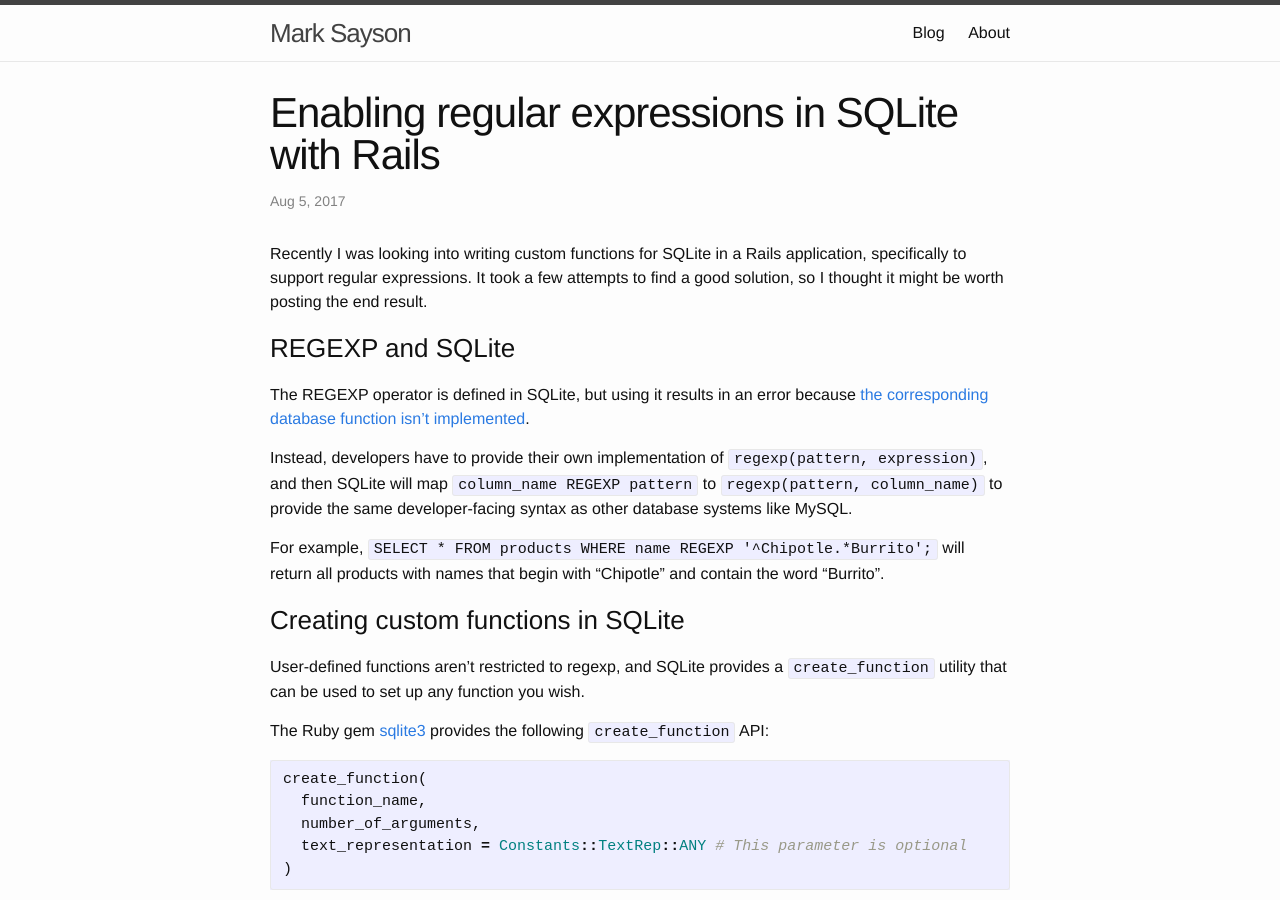
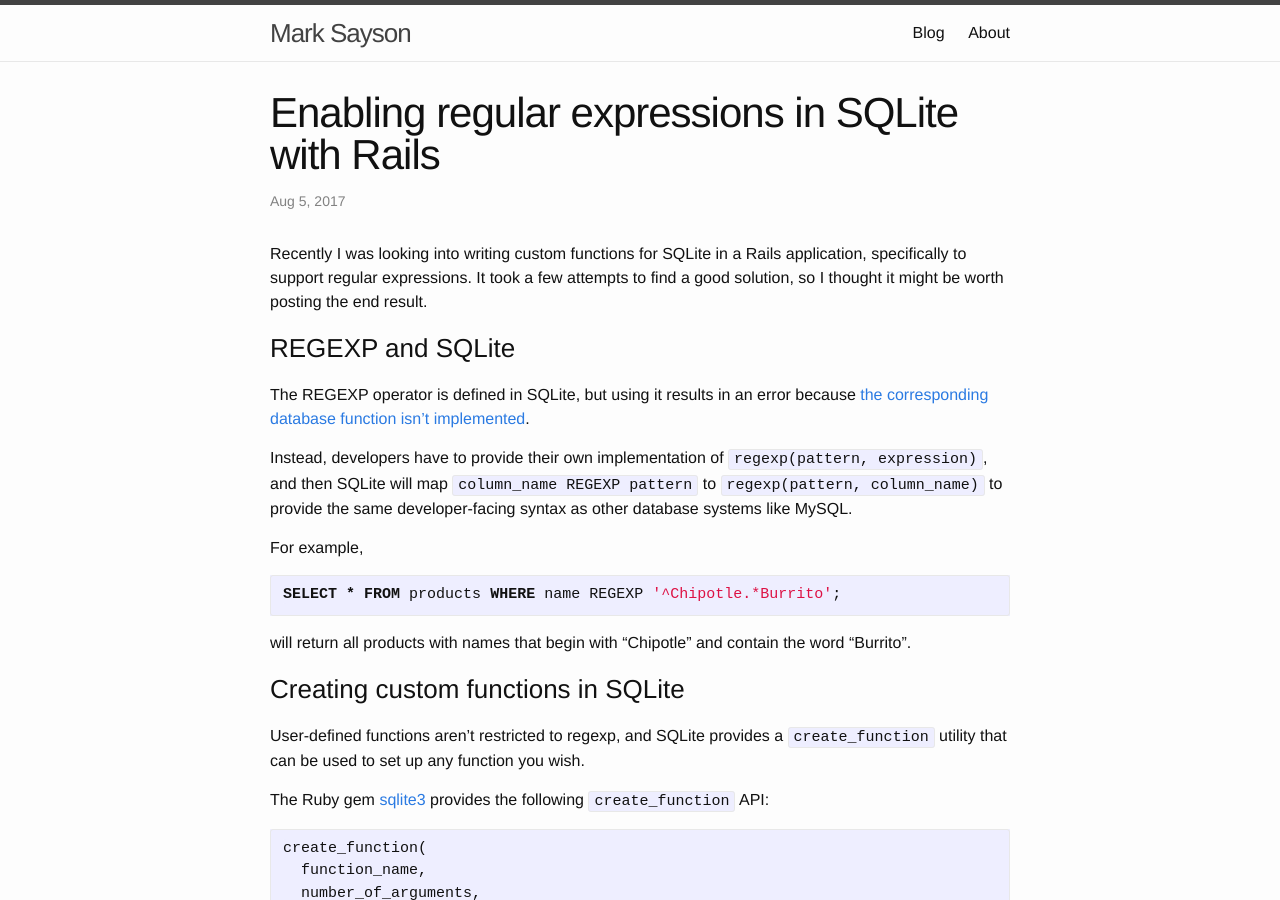
Before and after one commit to msayson/msayson.github.io, a Jekyll site: the page built from _posts/2017-08-05-enabling_regular_expressions_in_sqlite_with_rails.markdown, in a window 1280 px wide and 900 px high. Built offline with Jekyll 4.4.1, drawn with Linux system fonts in a browser that asks for light colours.

Commit message:
Updated to use markdown code syntax

````diff
--- a/_posts/2017-08-05-enabling_regular_expressions_in_sqlite_with_rails.markdown
+++ b/_posts/2017-08-05-enabling_regular_expressions_in_sqlite_with_rails.markdown
@@ -11,15 +11,21 @@ Recently I was looking into writing custom functions for SQLite in a Rails appli
 
 The REGEXP operator is defined in SQLite, but using it results in an error because [the corresponding database function isn't implemented](https://sqlite.org/lang_expr.html#regexp).
 
-Instead, developers have to provide their own implementation of <code>regexp(pattern, expression)</code>, and then SQLite will map <code>column_name REGEXP pattern</code> to <code>regexp(pattern, column_name)</code> to provide the same developer-facing syntax as other database systems like MySQL.
+Instead, developers have to provide their own implementation of `regexp(pattern, expression)`, and then SQLite will map `column_name REGEXP pattern` to `regexp(pattern, column_name)` to provide the same developer-facing syntax as other database systems like MySQL.
 
-For example, <code>SELECT * FROM products WHERE name REGEXP '^Chipotle.*Burrito';</code> will return all products with names that begin with "Chipotle" and contain the word "Burrito".
+For example,
+
+```sql
+SELECT * FROM products WHERE name REGEXP '^Chipotle.*Burrito';
+```
+
+will return all products with names that begin with "Chipotle" and contain the word "Burrito".
 
 ### Creating custom functions in SQLite
 
-User-defined functions aren't restricted to regexp, and SQLite provides a <code>create_function</code> utility that can be used to set up any function you wish.
+User-defined functions aren't restricted to regexp, and SQLite provides a `create_function` utility that can be used to set up any function you wish.
 
-The Ruby gem [sqlite3](http://www.rubydoc.info/gems/sqlite3/1.3.13/SQLite3/Database:create_function) provides the following <code>create_function</code> API:
+The Ruby gem [sqlite3](http://www.rubydoc.info/gems/sqlite3/1.3.13/SQLite3/Database:create_function) provides the following `create_function` API:
 
 ```ruby
 create_function(
@@ -64,9 +70,9 @@ end
 
 ### Calling user-defined SQLite functions
 
-SQLite maps <code>expression REGEXP pattern</code> to <code>regexp(pattern, expression)</code> for compatibility with other database management systems, so you can use either format in your SQL expressions.
+SQLite maps `expression REGEXP pattern` to `regexp(pattern, expression)` for compatibility with other database management systems, so you can use either format in your SQL expressions.
 
-For new functions that you create, you can call them just as you defined them.  If you called <code>create_function('my_function', 1)</code>, you would use <code>my_function(arg)</code> directly in your SQL expressions.  For example, <code>SELECT my_function(name) FROM products;</code>.
+For new functions that you create, you can call them just as you defined them.  If you called `create_function('my_function', 1)`, you would use `my_function(arg)` directly in your SQL expressions.  For example, `SELECT my_function(name) FROM products;`.
 
 ### An aside on SQLite
 
````
